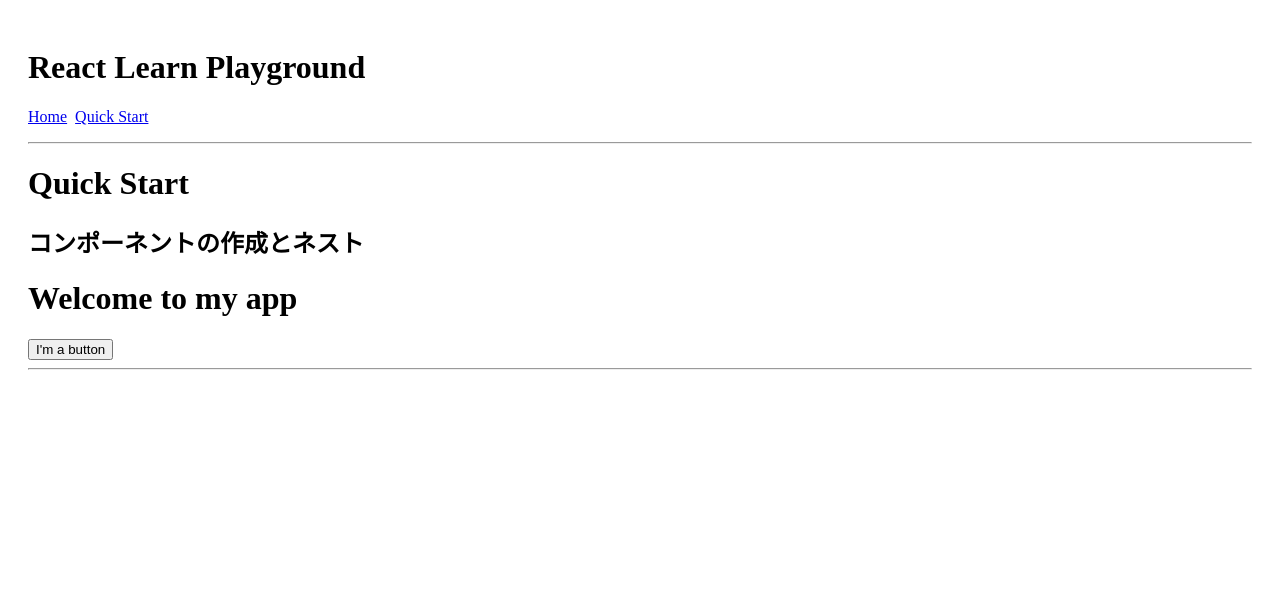
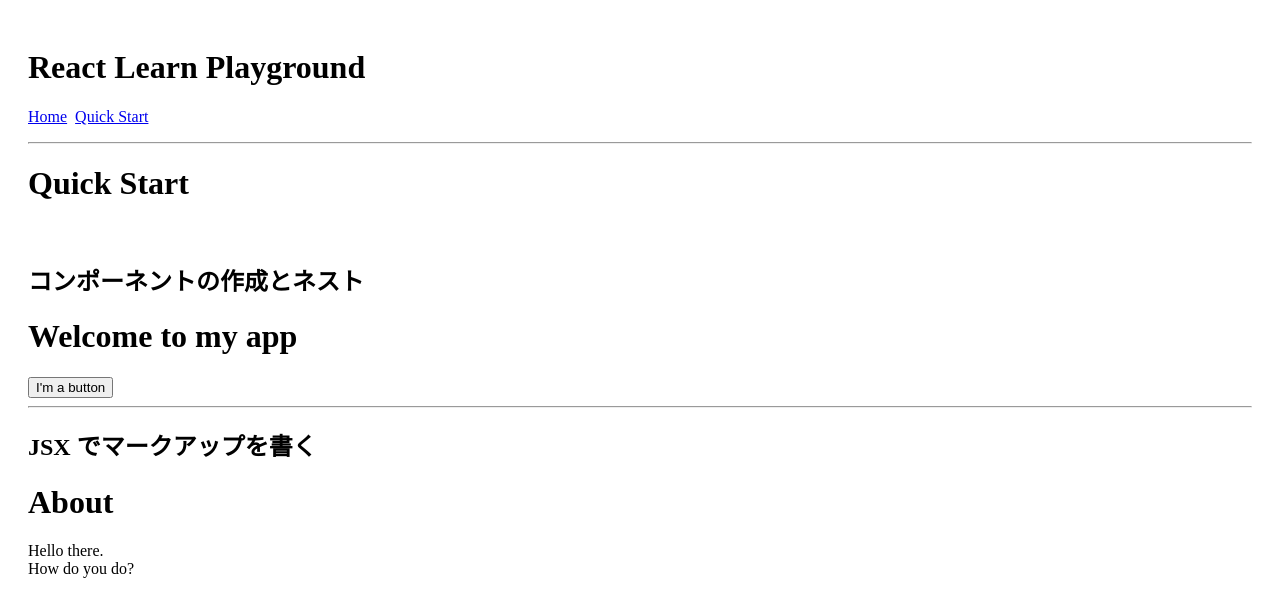
Before and after one commit to mami-tus/react-training, a React (Vite) app: page /quick-start in a window 1280 px wide. Shown: the top 614 px of the page. Built offline with nearby package versions, Linux system fonts and the light colour scheme.

Commit message:
writing-markup-with-jsx

```diff
--- a/src/learn/01-quick-start/QuickStartPage.tsx
+++ b/src/learn/01-quick-start/QuickStartPage.tsx
@@ -1,12 +1,15 @@
-import { CreatingAndNestingComponents } from "./CreatingAndNestingComponents";
+import { CreatingAndNestingComponents } from "./components/CreatingAndNestingComponents";
+import { WritingMarkupWithJsx } from "./components/WritingMarkupWithJsx";
 
 export function QuickStartPage() {
 	return (
 		<div>
 			<h1>Quick Start</h1>
+			<br />
 			{/* コンポーネントの作成とネスト */}
 			<CreatingAndNestingComponents />
 			<hr />
+			<WritingMarkupWithJsx />
 			{/* 他のセクションを追加していく */}
 		</div>
 	);
--- /dev/null
+++ b/src/learn/01-quick-start/components/WritingMarkupWithJsx.tsx
@@ -0,0 +1,21 @@
+function AboutPage() {
+	return (
+		<>
+			<h1>About</h1>
+			<p>
+				Hello there.
+				<br />
+				How do you do?
+			</p>
+		</>
+	);
+}
+
+export function WritingMarkupWithJsx() {
+	return (
+		<>
+			<h2>JSX でマークアップを書く</h2>
+			<AboutPage />
+		</>
+	);
+}
```
Also changed, not shown: src/learn/01-quick-start/components/CreatingAndNestingComponents.tsx (renamed from src/learn/01-quick-start/CreatingAndNestingComponents.tsx).
